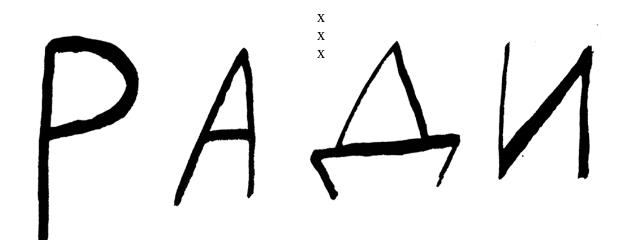
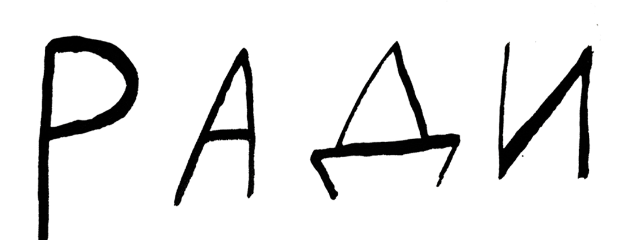
Before and after one commit to CosmicHitchhiker/radioznb, a plain HTML site: page index.html in a window 1280 px wide. Shown: the top 240 px of the page, 319-959 px from the left. Drawn offline with nearby package versions, Linux system fonts and the light colour scheme.

Commit message:
без х

```diff
--- a/index.html
+++ b/index.html
@@ -110,7 +110,7 @@
    	<div class="tab-bottomsection">подвал</div>
   </div>
 
-  <div id="regulars" class="anchor">x</div>
+  <div id="regulars" class="tab-anchor">x</div>
   <div id="tab-regulars" class="tab">
    	<div class="tab-uppersection">
    		<script src="js/content/tab-regulars-content.js"></script>
@@ -118,7 +118,7 @@
     <div class="tab-bottomsection">подвал</div>
   </div>
 
-  <div id="news" class="anchor">x</div>
+  <div id="news" class="tab-anchor">x</div>
   <div id="tab-news" class="tab">
     <div class="tab-uppersection">
       <script src="js/content/tab-news-content.js"></script>
@@ -126,7 +126,7 @@
     <div class="tab-bottomsection">подвал</div>
   </div>
 
-  <div id="aboutus" class="anchor">x</div>
+  <div id="aboutus" class="tab-anchor">x</div>
 	<div id="tab-aboutus" class="tab">
     <div class="tab-uppersection">
       <script src="js/content/tab-aboutus-content.js"></script>
```
